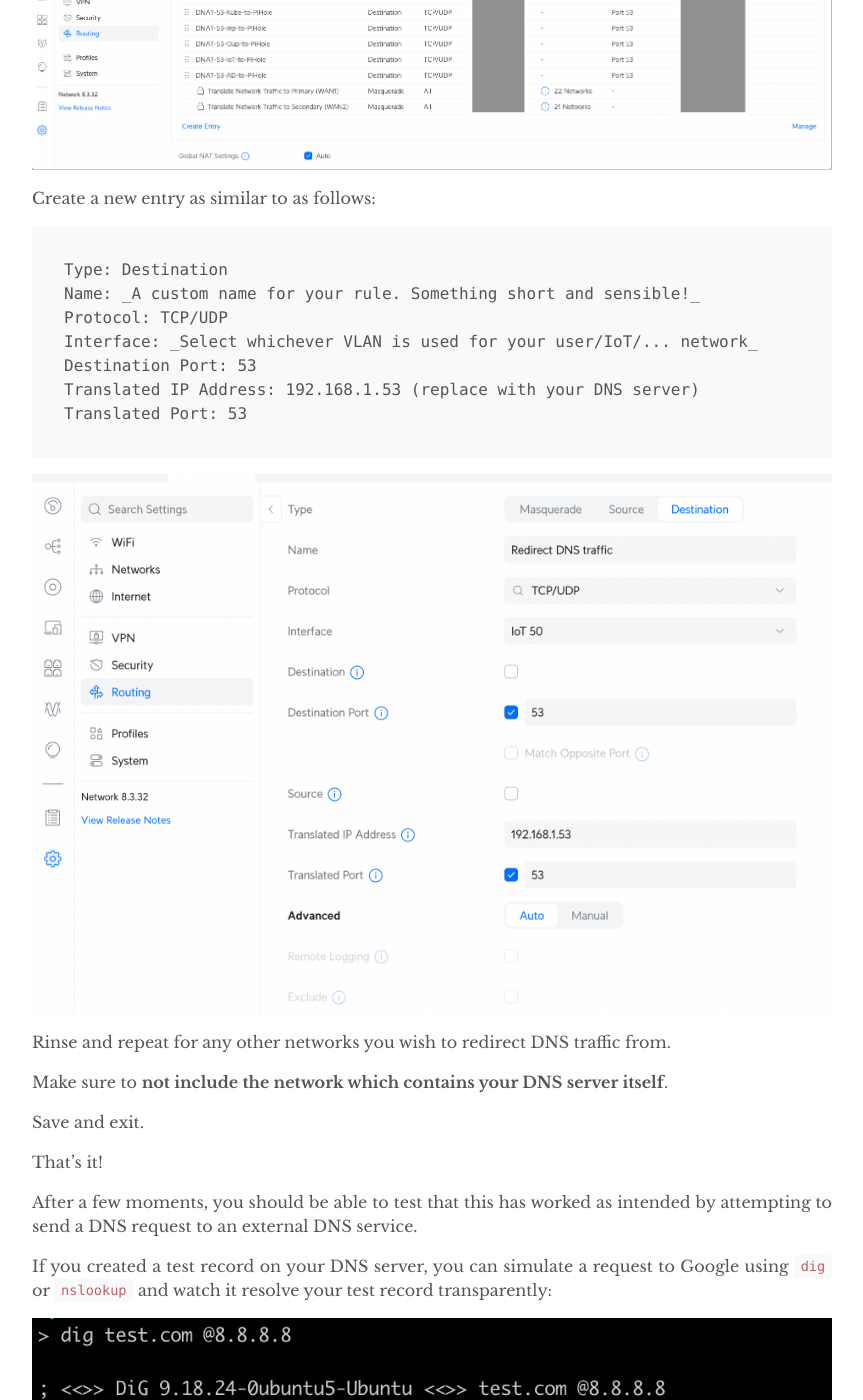
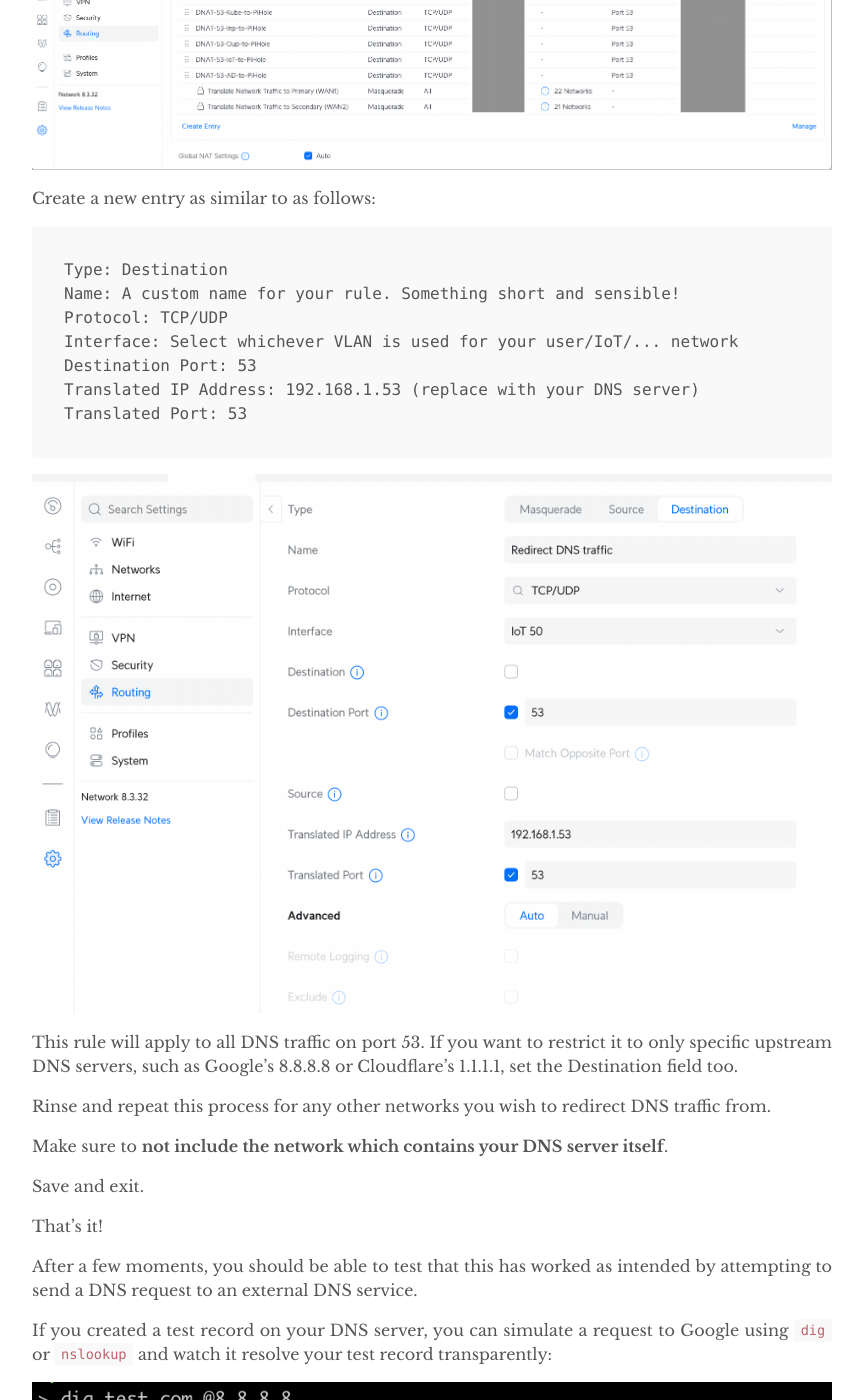
Before and after one commit to edhull/edhull.github.io, a Jekyll site: the page built from _posts/2024-08-04-unifi-dnat-pihole.md, in a window 1280 px wide and 1400 px high, scrolled down 2612 px. Shown: the whole window, without its empty margins (208-1071 px from the left). Built offline with Jekyll 4.4.1, drawn with Linux system fonts in a browser that asks for light colours; some of the changed text lies outside the part shown.

````diff
--- a/_posts/2024-08-04-unifi-dnat-pihole.md
+++ b/_posts/2024-08-04-unifi-dnat-pihole.md
@@ -29,7 +29,7 @@ In the example above, we're going to assume that we have a local DNS server runn
 
 We're also assuming that your DNS server and your traffic source are on different VLANs. **It's a bad idea to apply the following rule to your DNS server itself**, as you'll end up in a situation where the DNS server is having its outbound DNS traffic redirected to itself!
 
-Start by making sure that (if you are using a Ubiquiti device) it is up to date. I'll be using a UniFi Dream Machine Pro for this.
+Start by making sure that, if you are using a Ubiquiti device, it is up to date. I'll be using a UniFi Dream Machine Pro for this.
 
 If you are using a Pi-Hole or custom DNS server, I recommend adding a local domain for testing such as the following. This will allow you to test and verify that DNS is being properly redirected.
 
@@ -43,9 +43,9 @@ Create a new entry as similar to as follows:
 
 ```
 Type: Destination
-Name: _A custom name for your rule. Something short and sensible!_
+Name: A custom name for your rule. Something short and sensible!
 Protocol: TCP/UDP
-Interface: _Select whichever VLAN is used for your user/IoT/... network_
+Interface: Select whichever VLAN is used for your user/IoT/... network
 Destination Port: 53
 Translated IP Address: 192.168.1.53 (replace with your DNS server)
 Translated Port: 53
@@ -53,7 +53,9 @@ Translated Port: 53
 
 ![dnat-4](/images/blog/dnat4.png)
 
-Rinse and repeat for any other networks you wish to redirect DNS traffic from.
+This rule will apply to all DNS traffic on port 53. If you want to restrict it to only specific upstream DNS servers, such as Google's 8.8.8.8 or Cloudflare's 1.1.1.1, set the Destination field too.
+
+Rinse and repeat this process for any other networks you wish to redirect DNS traffic from.
 
 Make sure to **not include the network which contains your DNS server itself**.
 
````
